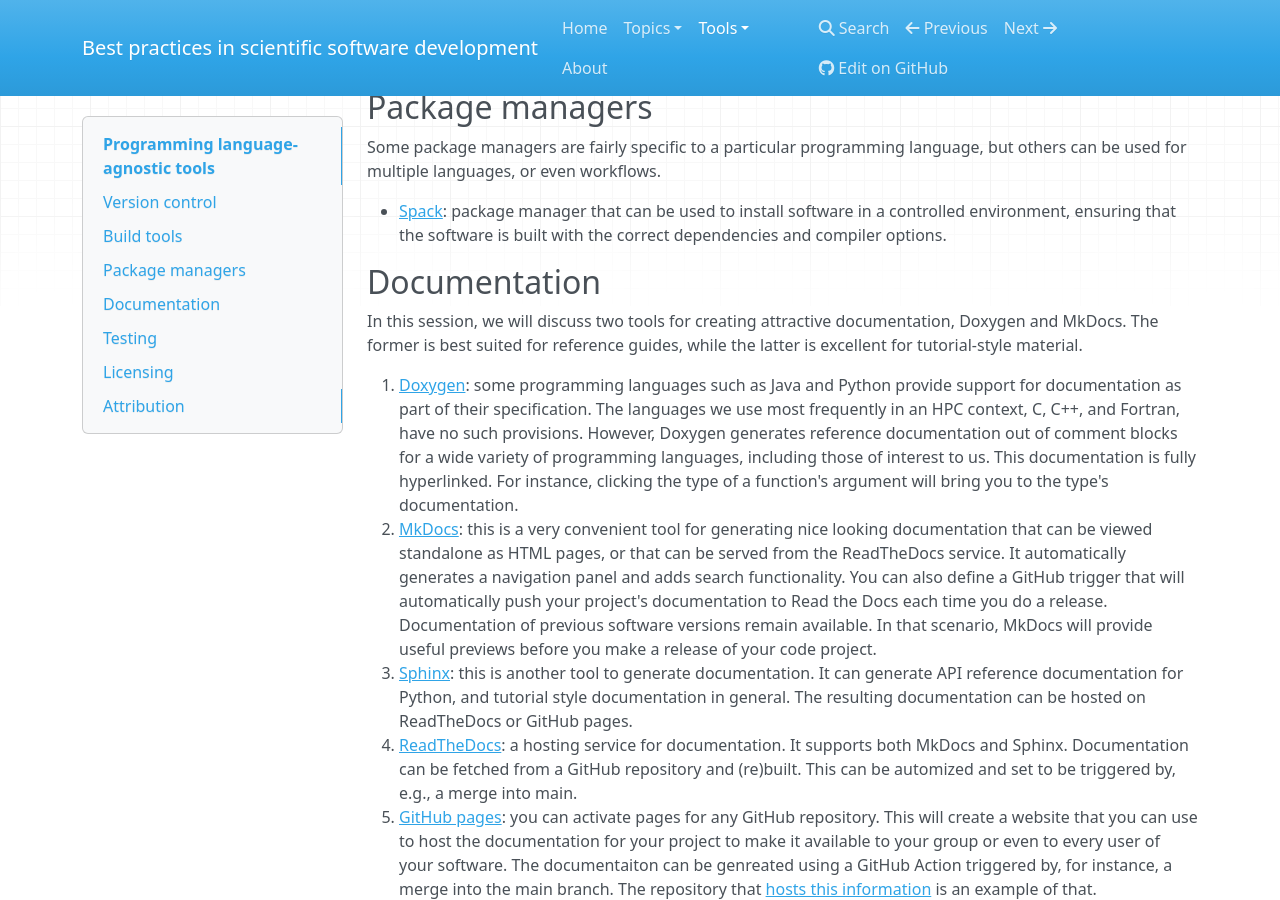
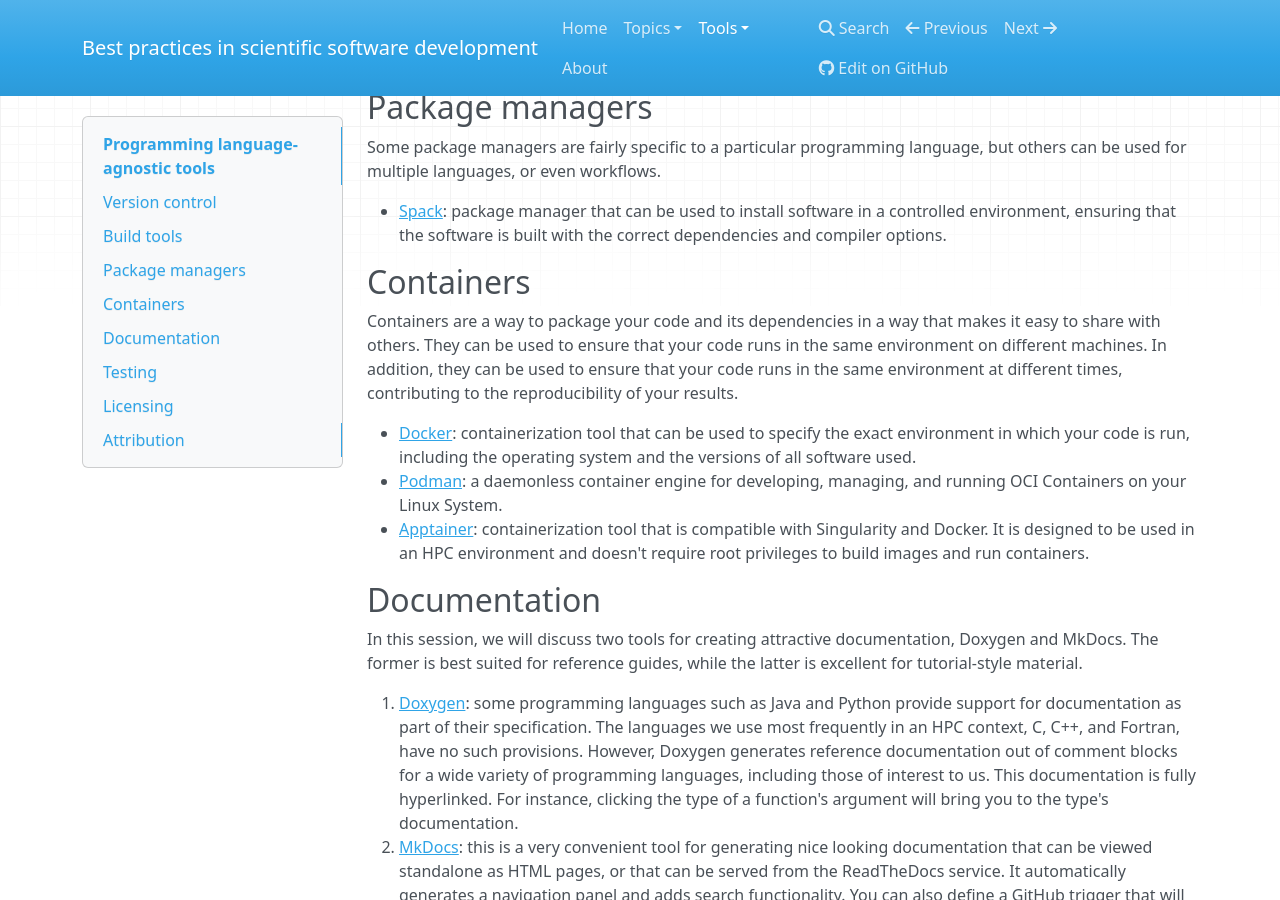
Before and after one commit to gjbex/Best-practices-for-scientific-computing, an MkDocs documentation site: the page built from docs/tools/general.md, in a window 1280 px wide and 900 px high, scrolled down 555 px. Built offline with MkDocs 1.6.1, drawn with Linux system fonts in a browser that asks for light colours; nearby versions of some CDN libraries.

Commit message:
Add references to container tools

```diff
--- a/docs/tools/general.md
+++ b/docs/tools/general.md
@@ -37,6 +37,25 @@
 * [Spack](https://spack.io/): package manager that can be used to install
   software in a controlled environment, ensuring that the software is built
   with the correct dependencies and compiler options.
+
+
+## Containers
+
+Containers are a way to package your code and its dependencies in a way that
+makes it easy to share with others.  They can be used to ensure that your code
+runs in the same environment on different machines.  In addition, they can be
+used to ensure that your code runs in the same environment at different times,
+contributing to the reproducibility of your results.
+
+* [Docker](https://www.docker.com/): containerization tool that can be used to
+  specify the exact environment in which your code is run, including the
+  operating system and the versions of all software used.
+* [Podman](https://podman.io/): a daemonless container engine for developing,
+  managing, and running OCI Containers on your Linux System.
+* [Apptainer](https://apptainer.org/): containerization tool that is
+  compatible with Singularity and Docker. It is designed to be used in an
+  HPC environment and doesn't require root privileges to build images and
+  run containers.
 
 
 ## Documentation
```
